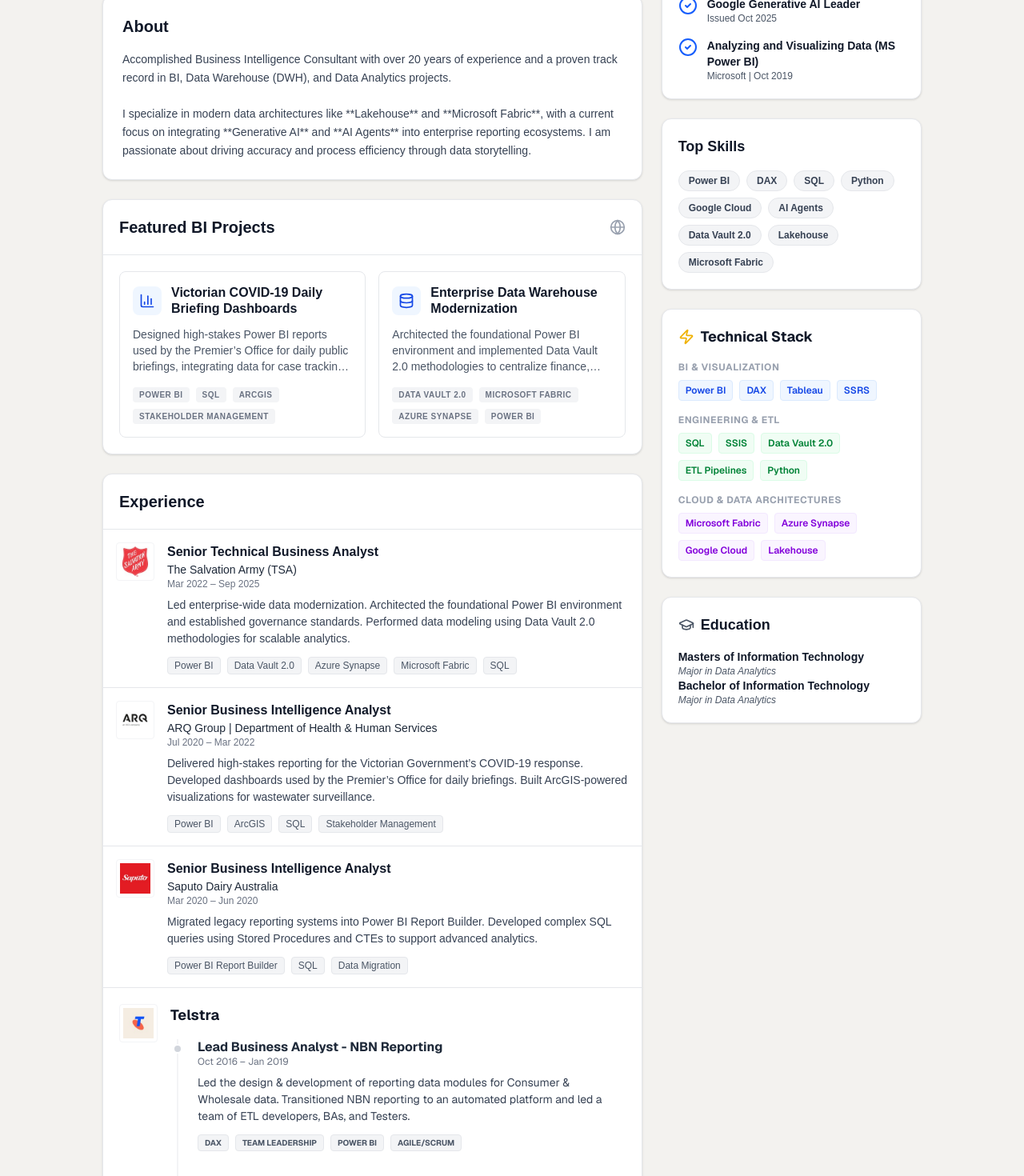
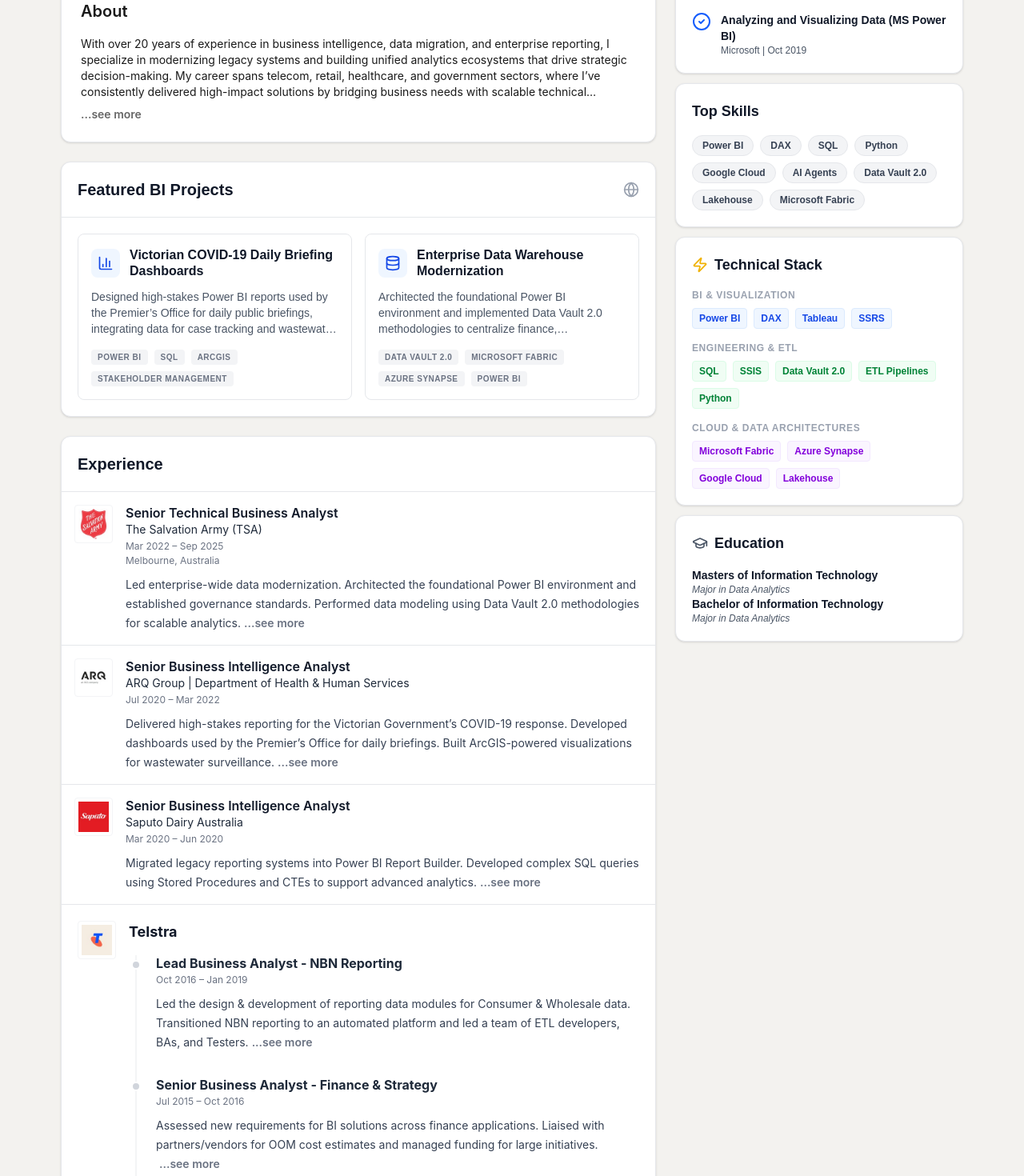
Before and after one commit to rowbinder/robin-cv-portfolio, a Next.js app: page / in a window 1280 px wide. Shown: the part 440-1910 px from the top of the page at 80% size. Built offline with nearby package versions, Linux system fonts and the light colour scheme.

Commit message:
Unified Telstra roles into nested LinkedIn layout

```diff
--- a/src/app/layout.js
+++ b/src/app/layout.js
@@ -19,9 +19,7 @@
 export default function RootLayout({ children }) {
   return (
     <html lang="en">
-      <body
-        className={`${geistSans.variable} ${geistMono.variable} antialiased`}
-      >
+      <body className="antialiased font-[-apple-system,system-ui,BlinkMacSystemFont,'Segoe_UI',Roboto,'Helvetica_Neue','Fira_Sans',Ubuntu,Oxygen,'Oxygen_Sans',Cantarell,sans-serif] bg-[#f3f2ef]">
         {children}
       </body>
     </html>
--- a/src/app/page.js
+++ b/src/app/page.js
@@ -1,3 +1,5 @@
+"use client";
+import React, { useState } from 'react';
 import ExperienceCard from '@/components/ExperienceCard';
 import ProjectCard from '@/components/ProjectCard';
 import NestedExperienceCard from '@/components/NestedExperienceCard';
@@ -5,12 +7,14 @@
 import Image from 'next/image';
 
 export default function Home() {
+  const [isAboutExpanded, setIsAboutExpanded] = useState(false);
+
   return (
-    <main className="min-h-screen bg-[#f3f2ef] py-10 px-4">
-      <div className="max-w-5xl mx-auto grid grid-cols-1 md:grid-cols-12 gap-6 text-left">
+    <main className="min-h-screen bg-[#f3f2ef] py-5 px-4">
+      <div className="max-w-[1128px] mx-auto grid grid-cols-1 lg:grid-cols-12 gap-6">
 
         {/* LEFT COLUMN */}
-        <div className="md:col-span-8 space-y-6 text-left">
+        <div className="lg:col-span-8 space-y-3">
 
           {/* Profile Card with Custom Banner */}
             <div className="bg-white border border-gray-200 rounded-xl overflow-hidden shadow-sm mb-6">
@@ -59,15 +63,28 @@
             </div>
 
           {/* LinkedIn About Section */}
-          <section className="bg-white border border-gray-200 rounded-xl p-6 shadow-sm text-left mb-6">
-            <h2 className="text-xl font-bold text-gray-900 mb-4">About</h2>
-            <p className="text-sm text-gray-700 leading-relaxed">
-              Accomplished Business Intelligence Consultant with over 20 years of experience and a proven track record in BI, Data Warehouse (DWH), and Data Analytics projects.
-              <br /><br />
-              I specialize in modern data architectures like **Lakehouse** and **Microsoft Fabric**, with a current focus on integrating **Generative AI** and **AI Agents** into enterprise reporting ecosystems. I am passionate about driving accuracy and process efficiency through data storytelling.
-            </p>
+          <section className="bg-white border border-gray-200 rounded-xl p-6 shadow-sm text-left mb-6 font-[-apple-system,system-ui,BlinkMacSystemFont,'Segoe_UI',Roboto,'Helvetica_Neue','Fira_Sans',Ubuntu,Oxygen,'Oxygen_Sans',Cantarell,sans-serif]">
+            <h2 className="text-[20px] font-semibold text-[rgba(0,0,0,0.9)] mb-4">About</h2>
+            <div className="text-[14px] text-[rgba(0,0,0,0.9)] leading-[1.42857]">
+              {/* Use backticks ` to wrap your text to keep paragraphs naturally */}
+              <p className={`whitespace-pre-line ${!isAboutExpanded ? 'line-clamp-4' : ''}`}>
+                {`With over 20 years of experience in business intelligence, data migration, and enterprise reporting, I specialize in modernizing legacy systems and building unified analytics ecosystems that drive strategic decision-making. My career spans telecom, retail, healthcare, and government sectors, where I’ve consistently delivered high-impact solutions by bridging business needs with scalable technical architectures.
+
+                At The Salvation Army, I led the design and implementation of a centralized data warehouse and Power BI environment, integrating platforms like TechOne, Coupa, Workday, and ServiceNow. I introduced Data Vault 2.0 modeling, authored interface specifications, and enabled cross-functional reporting across finance, procurement, HR, and operations.
+
+                Previously, I supported the Victorian Government’s COVID-19 response with mission-critical dashboards and geospatial analytics, and at Telstra, I drove IFRS15 compliance reporting, NBN rollout analytics, and finance data strategy through robust ETL, SSIS, and Power BI solutions.
+
+                I’m passionate about transforming fragmented data into trusted insights, aligning stakeholders through clear communication, and delivering future-ready platforms using tools like SQL Server, Azure Synapse, Microsoft Fabric, and Tableau. Whether leading integration, modelling complex data flows, or mentoring teams, I bring a pragmatic, outcome-focused mindset to every engagement.`}
+              </p>
+
+              <button
+                onClick={() => setIsAboutExpanded(!isAboutExpanded)}
+                className="text-[14px] font-semibold text-[rgba(0,0,0,0.6)] hover:text-[#0a66c2] hover:underline mt-2 block"
+              >
+                {isAboutExpanded ? '...see less' : '...see more'}
+              </button>
+            </div>
           </section>
-
 
           {/* Project Section */}
             <section className="bg-white border border-gray-200 rounded-xl shadow-sm overflow-hidden text-left mb-6">
@@ -103,6 +120,7 @@
               role="Senior Technical Business Analyst"
               company="The Salvation Army (TSA)"
               duration="Mar 2022 – Sep 2025"
+              location="Melbourne, Australia" // Optional Location
               logoPath="/logos/salvationarmyus_logo.jpg"
               description="Led enterprise-wide data modernization. Architected the foundational Power BI environment and established governance standards. Performed data modeling using Data Vault 2.0 methodologies for scalable analytics."
               skills={["Power BI", "Data Vault 2.0", "Azure Synapse", "Microsoft Fabric", "SQL"]}
@@ -156,7 +174,7 @@
         </div>
 
         {/* RIGHT COLUMN (Sidebar) */}
-        <div className="md:col-span-4 space-y-6 text-left">
+        <div className="lg:col-span-4 space-y-3">
 
           {/* Contact Section */}
             <section className="bg-white border border-gray-200 rounded-xl p-5 shadow-sm text-left font-sans">
--- a/src/components/ExperienceCard.jsx
+++ b/src/components/ExperienceCard.jsx
@@ -1,49 +1,56 @@
-import React from 'react';
+"use client";
+
+import React, { useState } from 'react';
 import Image from 'next/image';
-import { ExternalLink } from 'lucide-react';
 
-const ExperienceCard = ({ role, company, duration, description, skills, dashboardLink, logoPath }) => {
+const ExperienceCard = ({ role, company, duration, location, description, skills, logoPath }) => {
+  const [isExpanded, setIsExpanded] = useState(false);
+
   return (
-    <div className="flex gap-4 p-4 border-b border-gray-200 last:border-0 hover:bg-gray-50 transition-colors text-left">
-      {/* Dynamic Company Logo */}
-      <div className="w-12 h-12 bg-white border border-gray-100 flex items-center justify-center flex-shrink-0 relative overflow-hidden rounded-sm">
+    <div className="flex gap-4 p-4 border-b border-gray-200 last:border-0 hover:bg-gray-50 transition-colors text-left font-[-apple-system,system-ui,BlinkMacSystemFont,'Segoe_UI',Roboto,'Helvetica_Neue','Fira_Sans',Ubuntu,Oxygen,'Oxygen_Sans',Cantarell,sans-serif]">
+      {/* Company Logo */}
+      <div className="w-12 h-12 bg-white border border-gray-100 flex-shrink-0 relative overflow-hidden rounded-sm">
         {logoPath ? (
-          <Image
-            src={logoPath}
-            alt={`${company} logo`}
-            fill
-            className="object-contain p-1"
-          />
+          <Image src={logoPath} alt={`${company} logo`} fill className="object-contain p-1" />
         ) : (
-          <div className="bg-gray-100 w-full h-full flex items-center justify-center text-gray-400">
-            {/* Fallback if no logo is provided */}
-            <span className="text-[10px] font-bold uppercase text-center">{company.substring(0,2)}</span>
+          <div className="bg-gray-100 w-full h-full flex items-center justify-center text-gray-400 text-[10px] font-bold uppercase">
+            {company.substring(0,2)}
           </div>
         )}
       </div>
 
       <div className="flex-1">
-        <h3 className="text-md font-bold text-gray-900">{role}</h3>
-        <p className="text-sm text-gray-800">{company}</p>
-        <p className="text-xs text-gray-500 mb-2">{duration}</p>
+        <h3 className="text-[16px] font-semibold text-gray-900 leading-tight">{role}</h3>
+        <p className="text-[14px] text-gray-800">{company}</p>
+        <p className="text-[12px] text-gray-500 mt-0.5">{duration}</p>
+        {location && <p className="text-[12px] text-gray-500">{location}</p>}
 
-        <p className="text-sm text-gray-700 leading-normal mb-3 whitespace-pre-line">
+        <div className="mt-2">
+          {/* The inline/block toggle ensures the 'see more' stays on the 2nd line */}
+          <p className={`text-[14px] text-gray-700 leading-normal whitespace-pre-line ${!isExpanded ? 'line-clamp-2 inline' : 'block'}`}>
             {description}
           </p>
+          <button
+            onClick={() => setIsExpanded(!isExpanded)}
+            className="text-[14px] font-semibold text-gray-500 hover:text-blue-700 hover:underline ml-1"
+          >
+            {isExpanded ? '...see less' : '...see more'}
+          </button>
+        </div>
 
-        {dashboardLink && (
-          <a href={dashboardLink} target="_blank" rel="noopener noreferrer" className="inline-flex items-center gap-1 text-sm font-semibold text-blue-600 hover:underline mb-3">
-            <ExternalLink size={14} /> View Project
-          </a>
-        )}
-
+        {isExpanded && (
+          <div className="mt-3 animate-fadeIn">
+            {skills && (
               <div className="flex flex-wrap gap-2">
-          {skills?.map((skill) => (
-            <span key={skill} className="px-2 py-0.5 bg-gray-100 text-gray-600 rounded text-xs font-medium border border-gray-200">
+                {skills.map((skill) => (
+                  <span key={skill} className="px-2 py-0.5 bg-gray-100 text-gray-600 rounded text-[12px] font-medium border border-gray-200">
                     {skill}
                   </span>
                 ))}
               </div>
+            )}
+          </div>
+        )}
       </div>
     </div>
   );
--- a/src/components/NestedExperienceCard.jsx
+++ b/src/components/NestedExperienceCard.jsx
@@ -1,39 +1,23 @@
-import React from 'react';
+"use client";
+
+import React, { useState } from 'react';
 import Image from 'next/image';
 
 const NestedExperienceCard = ({ company, logoPath, roles }) => {
   return (
-    <div className="flex gap-4 p-5 border-b border-gray-200 last:border-0 hover:bg-gray-50 transition-colors text-left font-sans">
+    <div className="flex gap-4 p-5 border-b border-gray-200 last:border-0 hover:bg-gray-50 transition-colors text-left font-[-apple-system,system-ui,BlinkMacSystemFont,'Segoe_UI',Roboto,'Helvetica_Neue','Fira_Sans',Ubuntu,Oxygen,'Oxygen_Sans',Cantarell,sans-serif]">
       {/* Company Logo */}
       <div className="w-12 h-12 bg-white border border-gray-100 flex-shrink-0 relative overflow-hidden rounded-sm">
         <Image src={logoPath} alt={`${company} logo`} fill className="object-contain p-1" />
       </div>
 
       <div className="flex-1">
-        <h3 className="text-lg font-bold text-gray-900 mb-4">{company}</h3>
+        <h3 className="text-[18px] font-bold text-gray-900 mb-4">{company}</h3>
 
         {/* Timeline of Roles */}
         <div className="relative border-l-2 border-gray-100 ml-2 pl-6 space-y-8">
           {roles.map((item, index) => (
-            <div key={index} className="relative">
-              {/* Timeline Dot */}
-              <div className="absolute -left-[31px] top-1.5 w-3 h-3 bg-gray-300 rounded-full border-2 border-white"></div>
-
-              <h4 className="text-md font-bold text-gray-800 leading-tight">{item.role}</h4>
-              <p className="text-xs text-gray-500 mb-2">{item.duration}</p>
-
-              <p className="text-sm text-gray-700 leading-normal mb-3 whitespace-pre-line">
-                {item.description}
-              </p>
-
-              <div className="flex flex-wrap gap-2">
-                {item.skills?.map((skill) => (
-                  <span key={skill} className="px-2 py-0.5 bg-gray-100 text-gray-600 rounded text-[10px] font-bold uppercase border border-gray-200">
-                    {skill}
-                  </span>
-                ))}
-              </div>
-            </div>
+            <RoleItem key={index} item={item} />
           ))}
         </div>
       </div>
@@ -41,4 +25,42 @@
   );
 };
 
+// Sub-component for individual roles to manage their own "see more" state
+const RoleItem = ({ item }) => {
+  const [isExpanded, setIsExpanded] = useState(false);
+
+  return (
+    <div className="relative">
+      {/* Timeline Dot */}
+      <div className="absolute -left-[31px] top-1.5 w-3 h-3 bg-gray-300 rounded-full border-2 border-white"></div>
+
+      <h4 className="text-[16px] font-bold text-gray-800 leading-tight">{item.role}</h4>
+      <p className="text-[12px] text-gray-500 mt-0.5">{item.duration}</p>
+      {item.location && <p className="text-[12px] text-gray-500">{item.location}</p>}
+
+      <div className="mt-2">
+        <p className={`text-[14px] text-gray-700 leading-normal whitespace-pre-line ${!isExpanded ? 'line-clamp-2 inline' : 'block'}`}>
+          {item.description}
+        </p>
+        <button
+          onClick={() => setIsExpanded(!isExpanded)}
+          className="text-[14px] font-semibold text-gray-500 hover:text-blue-700 hover:underline ml-1"
+        >
+          {isExpanded ? '...see less' : '...see more'}
+        </button>
+      </div>
+
+      {isExpanded && item.skills && (
+        <div className="flex flex-wrap gap-2 mt-3 animate-fadeIn">
+          {item.skills.map((skill) => (
+            <span key={skill} className="px-2 py-0.5 bg-gray-100 text-gray-600 rounded text-[12px] font-medium border border-gray-200">
+              {skill}
+            </span>
+          ))}
+        </div>
+      )}
+    </div>
+  );
+};
+
 export default NestedExperienceCard;
```
Lines whose indentation alone changed are shown as unchanged.
